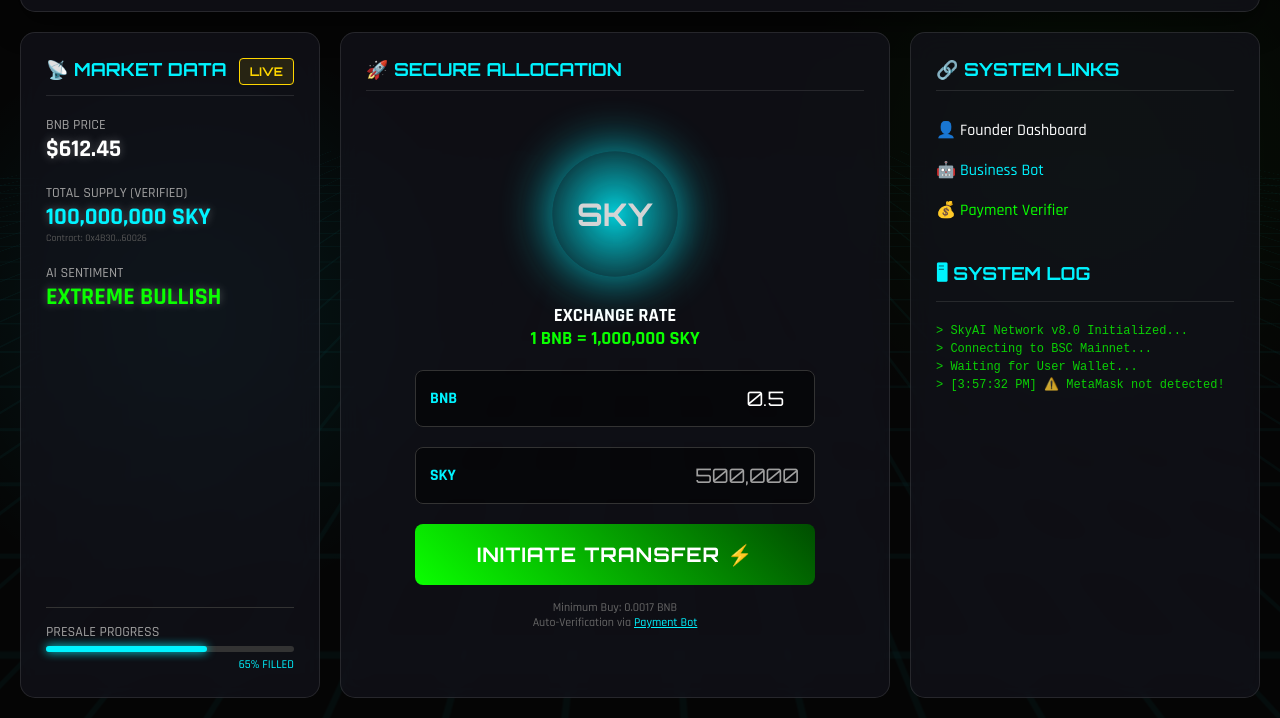
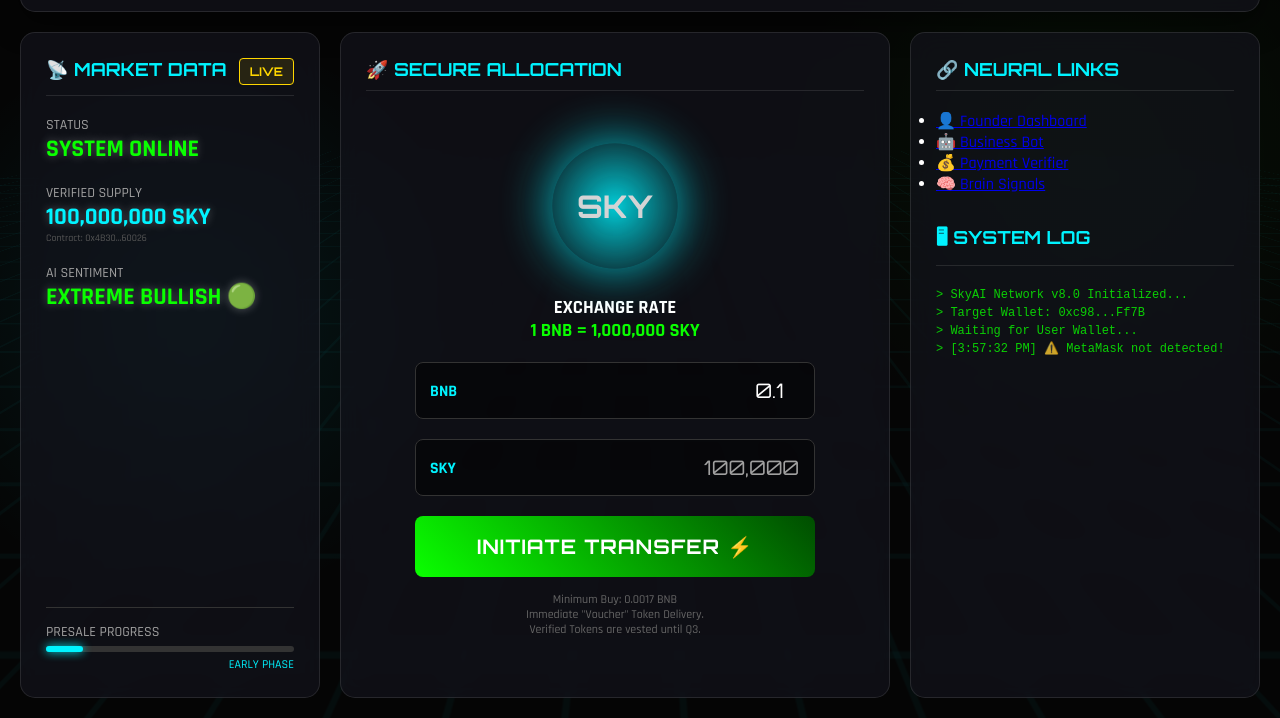
Before and after one commit to veresbarnabas97-ui/SkyAI_Empire_v7, a plain HTML site: page Frontend/index.html in a window 1280 px wide. Shown: the part 82-800 px from the top of the page. Drawn offline with Linux system fonts and the light colour scheme.

Commit message:
Update index.html with new styles and content

```diff
--- a/Frontend/index.html
+++ b/Frontend/index.html
@@ -4,6 +4,7 @@
     <meta charset="UTF-8">
     <meta name="viewport" content="width=device-width, initial-scale=1.0">
     <title>SkyAI Empire | v8.0 Neural Interface</title>
+    <link href="https://fonts.googleapis.com/css2?family=Orbitron:wght@400;700;900&family=Rajdhani:wght@300;500;700&display=swap" rel="stylesheet">
     <link rel="stylesheet" href="style.css">
     <script src="https://cdn.jsdelivr.net/npm/web3@1.6.1/dist/web3.min.js"></script>
     <script src="script.js" defer></script>
@@ -13,7 +14,7 @@
     <div class="app-container">
 
         <header>
-            <div class="logo">🌌 SKY_AI <span style="font-size:12px; color:var(--text-dim)">v8.0</span></div>
+            <div class="logo">🌌 SKY_AI <span style="font-size:12px; color:#a0a0a0">v8.0</span></div>
             <button id="connect-btn" class="btn-connect">
                 <span>🔌 Connect Wallet</span>
             </button>
@@ -25,27 +26,27 @@
                 <h2>📡 MARKET DATA <span class="vip-badge">LIVE</span></h2>
 
                 <div class="stat-row">
-                    <p class="stat-label">BNB PRICE</p>
-                    <p class="stat-value" id="bnb-price-display">$612.45</p>
+                    <p class="stat-label">STATUS</p>
+                    <p class="stat-value" style="color: #0aff00;">SYSTEM ONLINE</p>
                 </div>
 
                 <div class="stat-row">
-                    <p class="stat-label">TOTAL SUPPLY (VERIFIED)</p>
-                    <p class="stat-value" style="color:var(--primary)">100,000,000 SKY</p>
+                    <p class="stat-label">VERIFIED SUPPLY</p>
+                    <p class="stat-value" style="color:#00f3ff">100,000,000 SKY</p>
                     <p style="font-size:10px; color:#555;">Contract: 0x4B30...60026</p>
                 </div>
 
                 <div class="stat-row">
                     <p class="stat-label">AI SENTIMENT</p>
-                    <p class="stat-value" style="color:var(--secondary)">EXTREME BULLISH</p>
+                    <p class="stat-value" style="color:#0aff00">EXTREME BULLISH 🟢</p>
                 </div>
 
                 <div style="margin-top:auto; border-top:1px solid #333; padding-top:15px;">
                     <p class="stat-label">PRESALE PROGRESS</p>
                     <div style="width:100%; height:6px; background:#333; margin-top:5px; border-radius:3px;">
-                        <div style="width:65%; height:100%; background:var(--primary); border-radius:3px; box-shadow:0 0 10px var(--primary);"></div>
+                        <div style="width:15%; height:100%; background:#00f3ff; border-radius:3px; box-shadow:0 0 10px #00f3ff;"></div>
                     </div>
-                    <p style="text-align:right; font-size:12px; margin-top:5px; color:var(--primary);">65% FILLED</p>
+                    <p style="text-align:right; font-size:12px; margin-top:5px; color:#00f3ff;">EARLY PHASE</p>
                 </div>
             </section>
 
@@ -55,39 +56,41 @@
                 <div class="presale-box">
                     <div class="token-visual"></div>
 
-                    <h3 style="margin-bottom:20px;">EXCHANGE RATE<br><span style="color:var(--secondary)">1 BNB = 1,000,000 SKY</span></h3>
+                    <h3 style="margin-bottom:20px;">EXCHANGE RATE<br><span style="color:#0aff00">1 BNB = 1,000,000 SKY</span></h3>
 
                     <div class="input-wrapper">
                         <span>BNB</span>
-                        <input type="number" id="bnb-amount" value="0.5" step="0.1">
+                        <input type="number" id="bnb-amount" value="0.1" step="0.01">
                     </div>
 
                     <div class="input-wrapper">
                         <span>SKY</span>
-                        <input type="text" id="sky-amount" value="500,000" disabled style="color:var(--text-dim);">
+                        <input type="text" id="sky-amount" value="100,000" disabled style="color:#a0a0a0;">
                     </div>
 
                     <button id="buy-btn" class="btn-buy">INITIATE TRANSFER ⚡</button>
 
                     <p style="margin-top:15px; font-size:12px; color:#666;">
                         Minimum Buy: 0.0017 BNB <br>
-                        Auto-Verification via <a href="https://t.me/SkyAI_PaymentBot" target="_blank" style="color:var(--primary)">Payment Bot</a>
+                        Immediate "Voucher" Token Delivery. <br>
+                        Verified Tokens are vested until Q3.
                     </p>
                 </div>
             </section>
 
             <section class="glass-panel">
-                <h2>🔗 SYSTEM LINKS</h2>
-                <ul style="list-style:none; line-height:2.5;">
-                    <li><a href="Profile/index.html" style="color:#fff; text-decoration:none;">👤 Founder Dashboard</a></li>
-                    <li><a href="https://t.me/SkyAIBusinessBot" target="_blank" style="color:var(--primary); text-decoration:none;">🤖 Business Bot</a></li>
-                    <li><a href="https://t.me/SkyAI_PaymentBot" target="_blank" style="color:var(--secondary); text-decoration:none;">💰 Payment Verifier</a></li>
+                <h2>🔗 NEURAL LINKS</h2>
+                <ul class="link-list">
+                    <li><a href="Profile/index.html">👤 Founder Dashboard</a></li>
+                    <li><a href="https://t.me/SkyAIBusinessBot" target="_blank">🤖 Business Bot</a></li>
+                    <li><a href="https://t.me/SkyAI_PaymentBot" target="_blank">💰 Payment Verifier</a></li>
+                    <li><a href="https://t.me/SkyAI00bot" target="_blank">🧠 Brain Signals</a></li>
                 </ul>
 
                 <h2 style="margin-top:30px;">🖥 SYSTEM LOG</h2>
                 <div class="system-log" id="console-log">
                     > SkyAI Network v8.0 Initialized...<br>
-                    > Connecting to BSC Mainnet...<br>
+                    > Target Wallet: 0xc98...Ff7B<br>
                     > Waiting for User Wallet...<br>
                 </div>
             </section>
```
